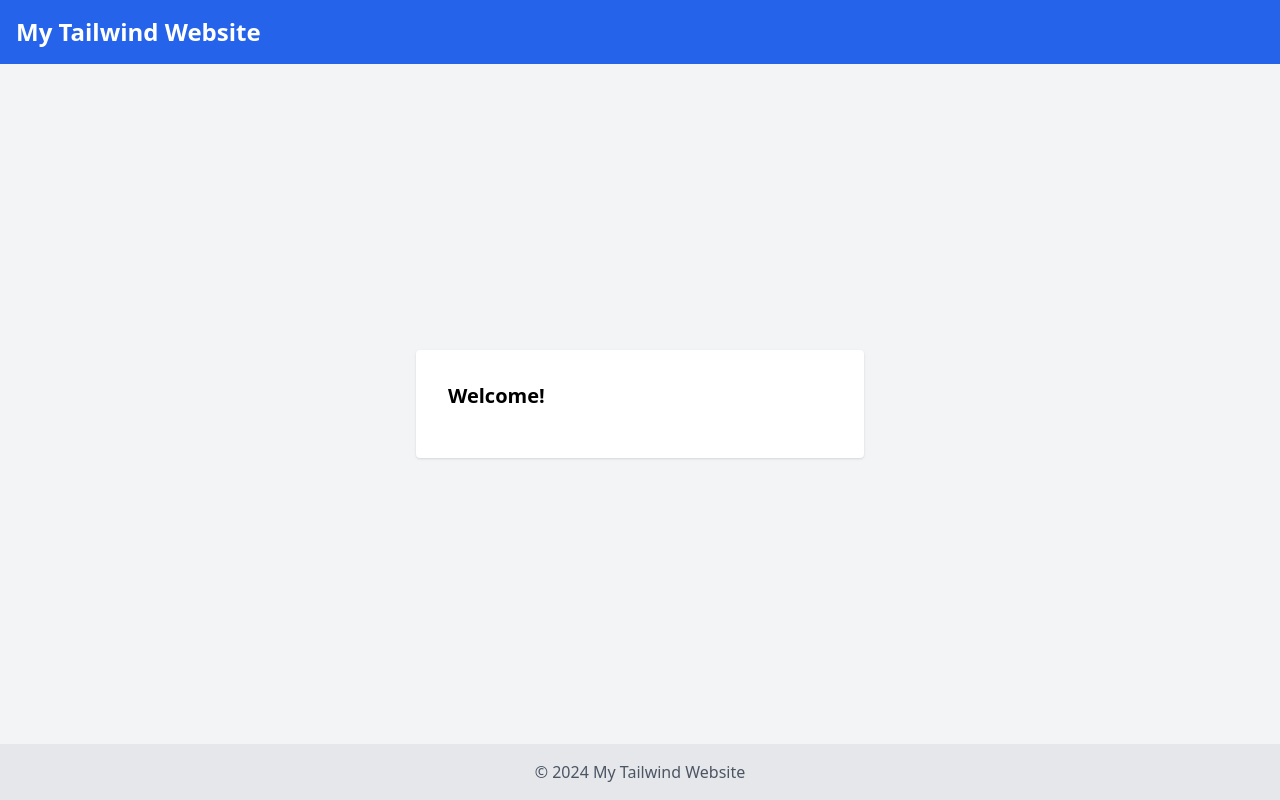
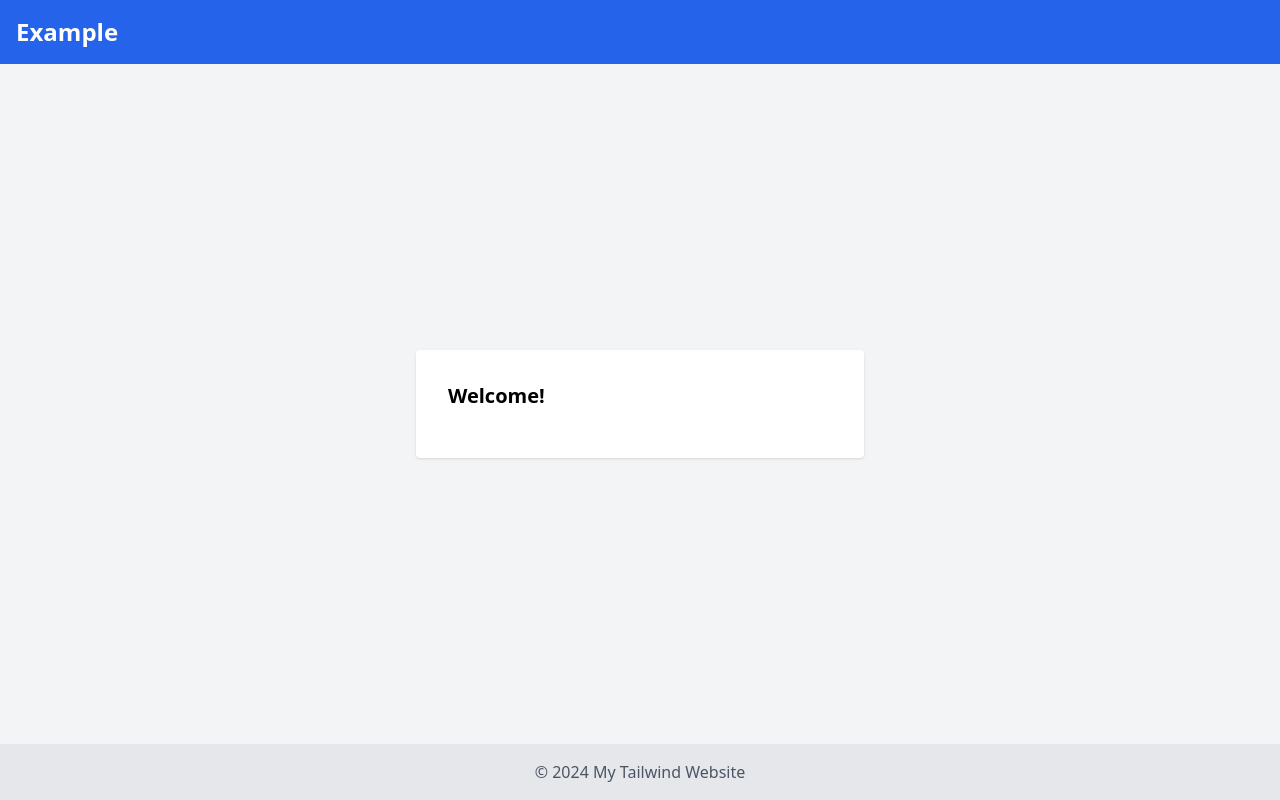
Before and after one commit to Tituswashere/website, a plain HTML site: page index.html in a window 1280 px wide. Drawn offline with nearby package versions, Linux system fonts and the light colour scheme.

Commit message:
Change title and header text to 'Example'

```diff
--- a/index.html
+++ b/index.html
@@ -3,12 +3,12 @@
 <head>
     <meta charset="UTF-8">
     <meta name="viewport" content="width=device-width, initial-scale=1.0">
-    <title>Simple Tailwind Website</title>
+    <title>Example</title>
     <script src="https://cdn.tailwindcss.com"></script>
 </head>
 <body class="bg-gray-100 min-h-screen flex flex-col">
     <header class="bg-blue-600 text-white p-4">
-        <h1 class="text-2xl font-bold">My Tailwind Website</h1>
+        <h1 class="text-2xl font-bold">Example</h1>
     </header>
     <main class="flex-1 flex flex-col items-center justify-center">
         <div class="bg-white rounded shadow p-8 max-w-md w-full">
```
